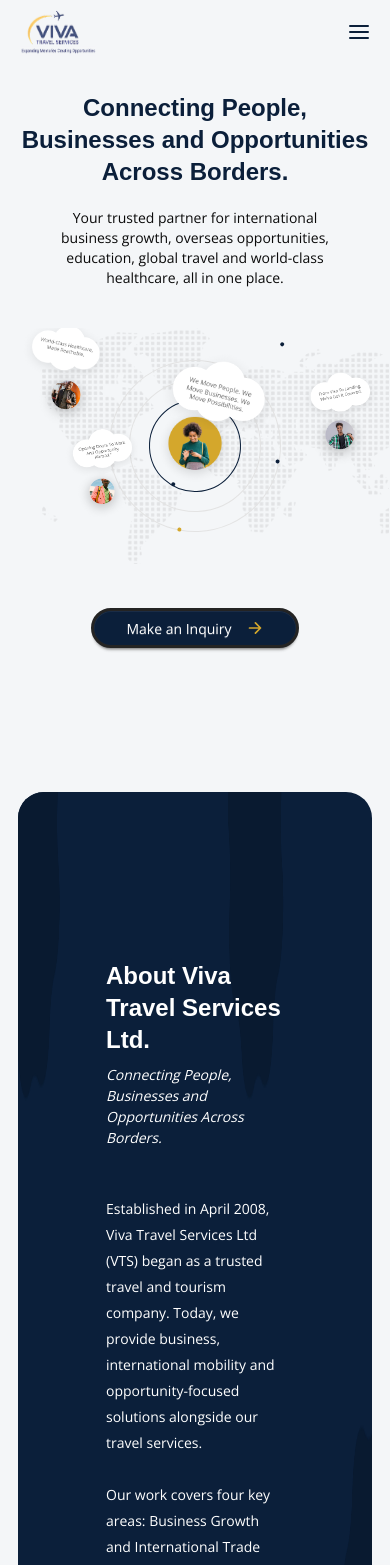
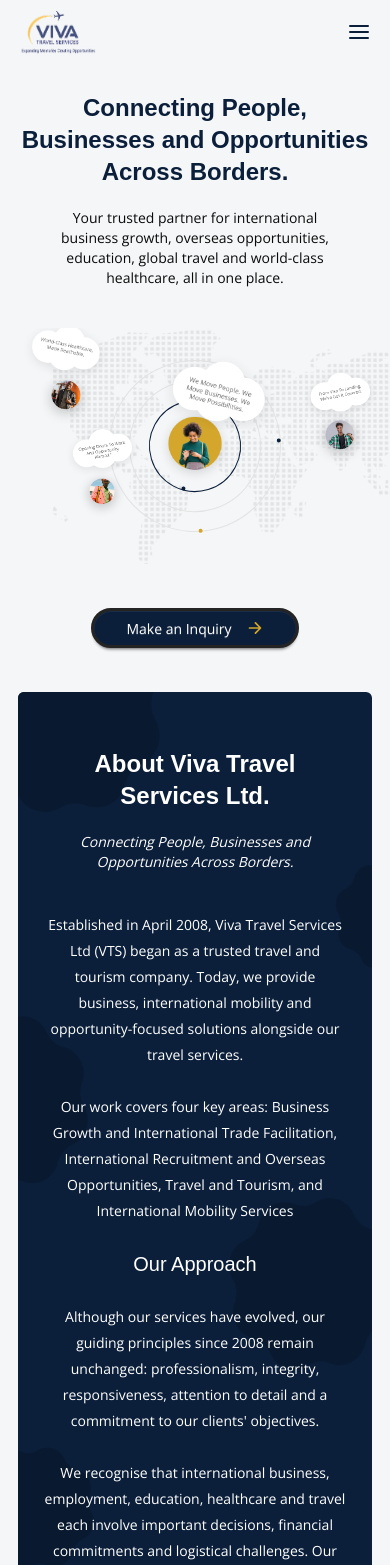
Before and after one commit to liljdot/vivatravel, a Next.js app: page / in a window 390 px wide. Shown: the top 1565 px of the page. Built offline with nearby package versions, Linux system fonts and the light colour scheme; a web font is replaced by a local one.

Commit message:
feat: enhance MoreThanSection layout and responsiveness; add mobile background image

```diff
--- a/app/MapSection.tsx
+++ b/app/MapSection.tsx
@@ -131,7 +131,7 @@
                 <HealthImage />
             </Section>
 
-            <Link href={whatsappLink} className="mt-11 md:hidden flex w-fit mx-auto btn rounded-full bg-primary font-normal px-8 py-4 transition-all duration-300 ease-in-out hover:scale-105" target="_blank" rel="noopener noreferrer">
+            <Link href={whatsappLink} className="my-11 md:hidden flex w-fit mx-auto btn rounded-full bg-primary font-normal px-8 py-4 transition-all duration-300 ease-in-out hover:scale-105" target="_blank" rel="noopener noreferrer">
                 Make an Inquiry
                 <IoArrowForward className="ml-2 size-4.5 text-secondary" />
             </Link>
--- a/app/MoreThanSection.tsx
+++ b/app/MoreThanSection.tsx
@@ -1,20 +1,28 @@
 import Section from "@/components/layout/Section"
 import { AncizarH4, AncizarH5 } from "@/components/Typography";
 import background from "@/public/assets/images/star-bg.png"
+import backgroundMobile from "@/public/assets/images/star-bg-mobile.png"
 import cardImage from "@/public/assets/images/more-than-card-image.png"
 import Image from "next/image";
 
 const MoreThanSection: React.FC = () => {
 
     return (
-        <Section className="py-36">
-            <div className="relative card gap-23 lg:card-side lg:flex-row-reverse bg-primary px-22 py-19 rounded-4xl overflow-clip">
+        <Section className="md:py-36">
+            <div className="relative card gap-23 lg:card-side lg:flex-row-reverse bg-primary px-6.5 md:px-22 py-14 md:py-19 rounded-sm md:rounded-4xl overflow-clip">
                 <Image
                     src={background}
                     alt="background"
                     fill
+                    className="hidden md:flex"
                 />
-                <figure className="relative z-2 basis-1/3">
+                <Image
+                    src={backgroundMobile}
+                    alt="background"
+                    fill
+                    className="flex md:hidden"
+                />
+                <figure className="hidden md:flex relative z-2 basis-1/3">
                     <Image
                         src={cardImage}
                         alt="successful travelers"
@@ -22,14 +30,14 @@
                         objectFit="contain"
                     />
                 </figure>
-                <div className="card-body basis-2/3 gap-12 p-0 z-2 text-primary-content">
-                    <div className="flex flex-col gap-2">
+                <div className="card-body basis-2/3 gap-10 md:gap-12 p-0 z-2 text-primary-content">
+                    <div className="flex flex-col text-center gap-5 md:gap-2">
                         <AncizarH4 className="card-title">About Viva Travel Services Ltd.</AncizarH4>
-                        <p className="italic">
+                        <p className="italic text-sm md:text-base">
                             Connecting People, Businesses and Opportunities Across Borders.
                         </p>
                     </div>
-                    <div className="text-sm/6.5">
+                    <div className="text-sm/6.5 text-center">
                         Established in April 2008, Viva Travel Services Ltd (VTS) began as a trusted travel and tourism company. Today, we provide business, international mobility and opportunity-focused solutions alongside our travel services.
                         <br />
                         <br />
```
Also changed, not shown: public/assets/images/star-bg-mobile.png (added).
